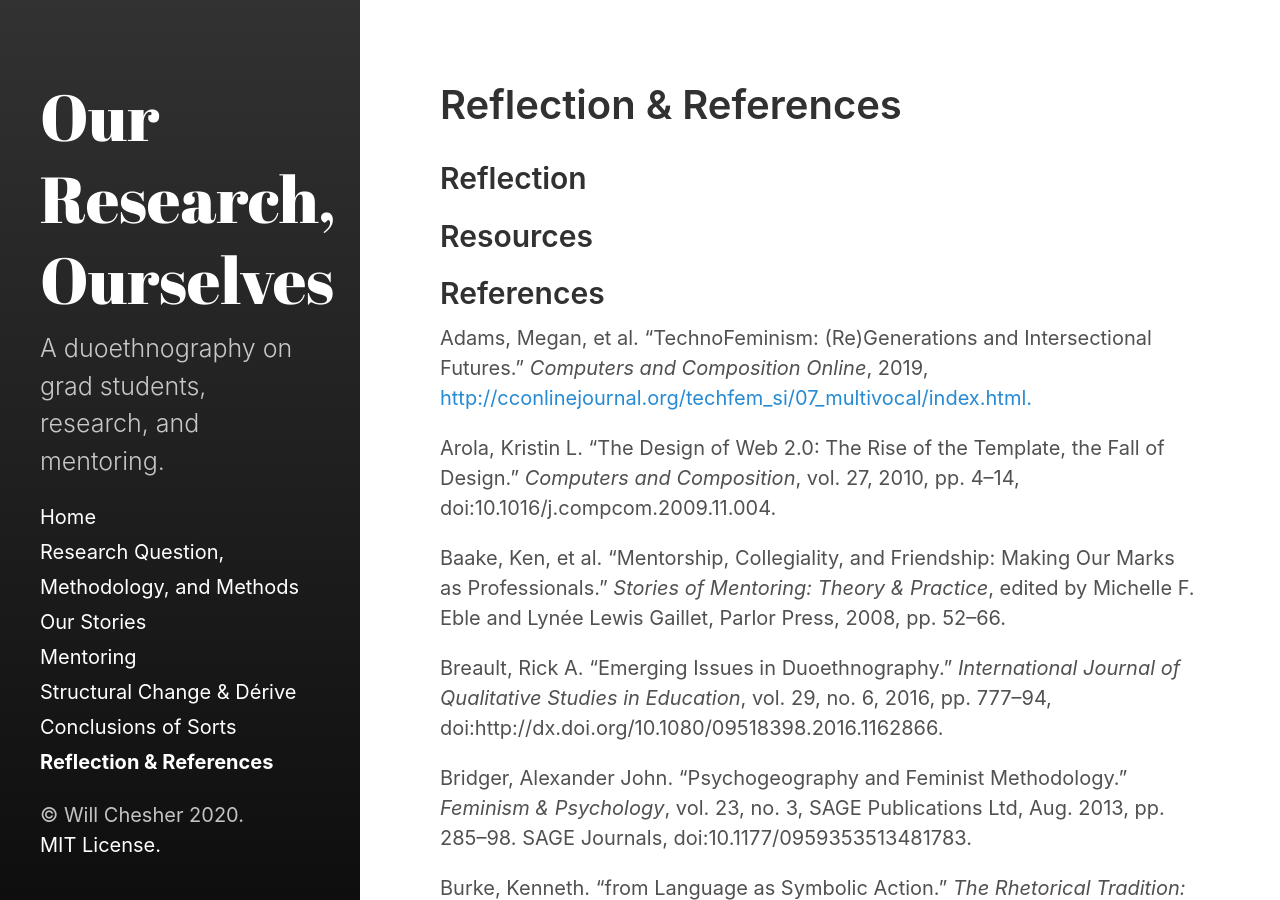
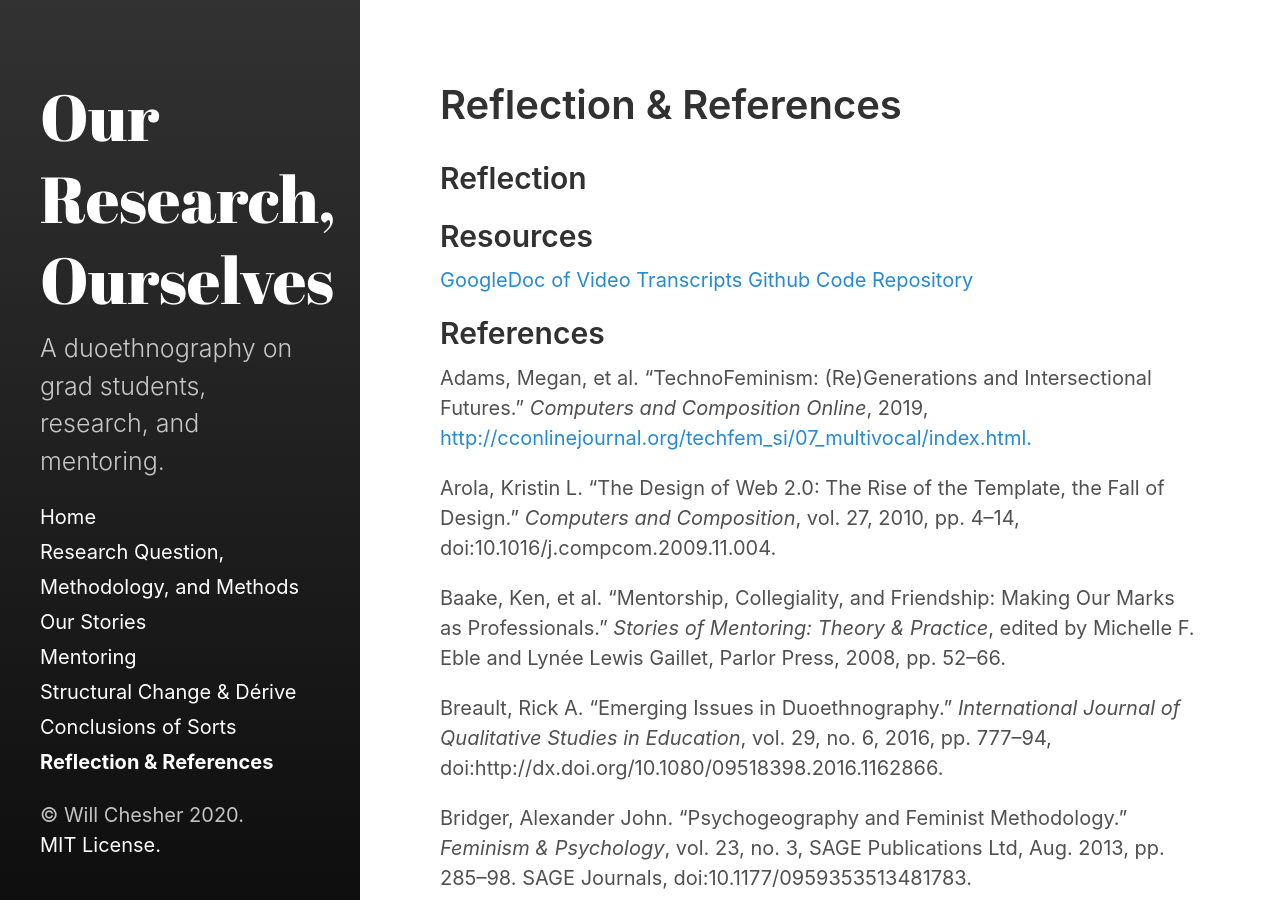
Before and after one commit to wschesher/our-research-ourselves, a Jekyll site: the page built from reflection-and-resources.html, in a window 1280 px wide and 900 px high. Built offline with Jekyll 4.4.1, drawn with Linux system fonts in a browser that asks for light colours.

Commit message:
Update reflection-and-resources.html

```diff
--- a/reflection-and-resources.html
+++ b/reflection-and-resources.html
@@ -6,8 +6,10 @@ sidebar_sort_order: 7
 ---
 <h2>Reflection</h2>
 
+
 <h2>Resources</h2>
-
+<a href="https://docs.google.com/document/d/1nJAaU-cInSTMYcfTYpJgAyr9DWNOVRkLDPd2m0gKolU/edit?usp=sharing">GoogleDoc of Video Transcripts</a>
+<a href="https://github.com/wschesher/test">Github Code Repository</a>
 
 <h2>References</h2>
 <p>Adams, Megan, et al. “TechnoFeminism: (Re)Generations and Intersectional Futures.” <i>Computers and Composition Online</i>, 2019, <a href="http://cconlinejournal.org/techfem_si/07_multivocal/index.html">http://cconlinejournal.org/techfem_si/07_multivocal/index.html.</a></p>
```
